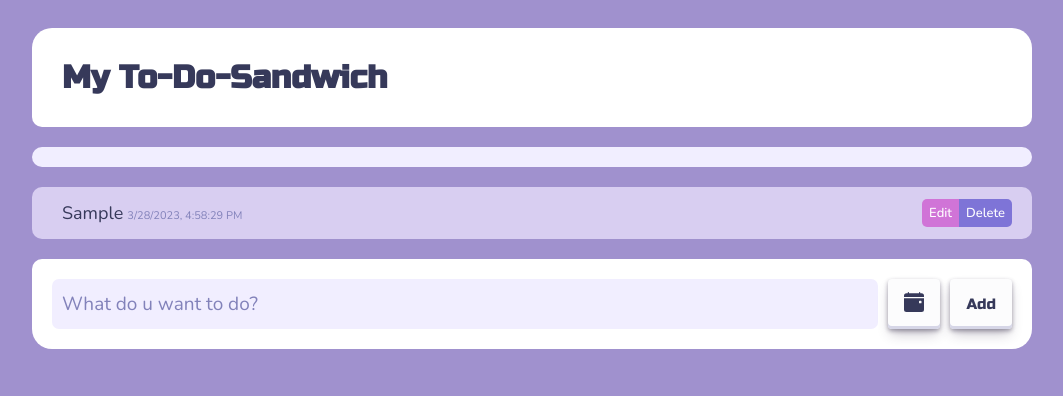
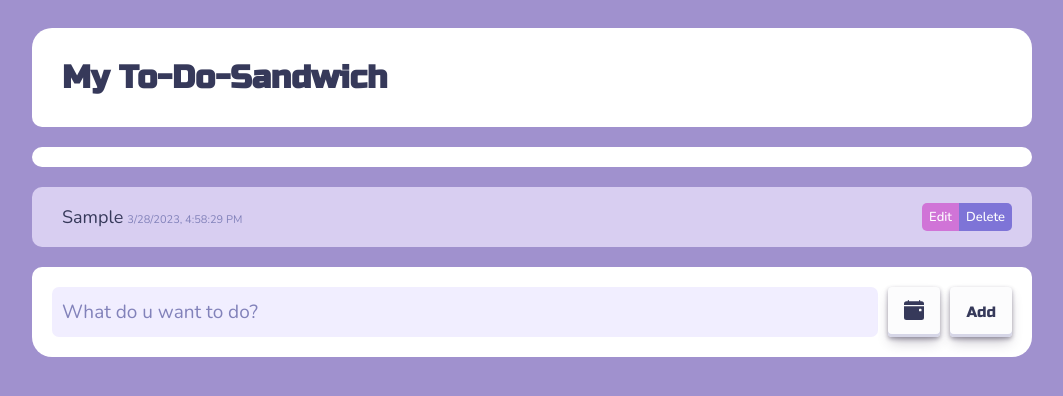
Before and after one commit to Papsanly/to-make-sandwich-react, a React (Vite) app: page / in a window 1280 px wide. Both pictures are taken after typing "Sample" into the empty fields and a click on the button "Add". Shown: the top 396 px of the page, without its empty margins (108-1171 px from the left). Built offline with nearby package versions, Linux system fonts and the light colour scheme.

Commit message:
minor design fixes

```diff
--- a/src/ProgressBar.module.css
+++ b/src/ProgressBar.module.css
@@ -1,6 +1,6 @@
 .progressBarBackground {
   position: relative;
-  background: #f1eeff;
+  background: white;
   height: 20px;
   margin-bottom: 20px;
   border-radius: 10px;
--- a/src/TodoItem.module.css
+++ b/src/TodoItem.module.css
@@ -3,7 +3,7 @@
   display: flex;
   justify-content: space-between;
   background: #d8cef1;
-  padding: 12px 20px 12px 30px;
+  padding: 16px 20px 16px 30px;
   transition: background .2s;
   align-items: center;
   user-select: none;
```
